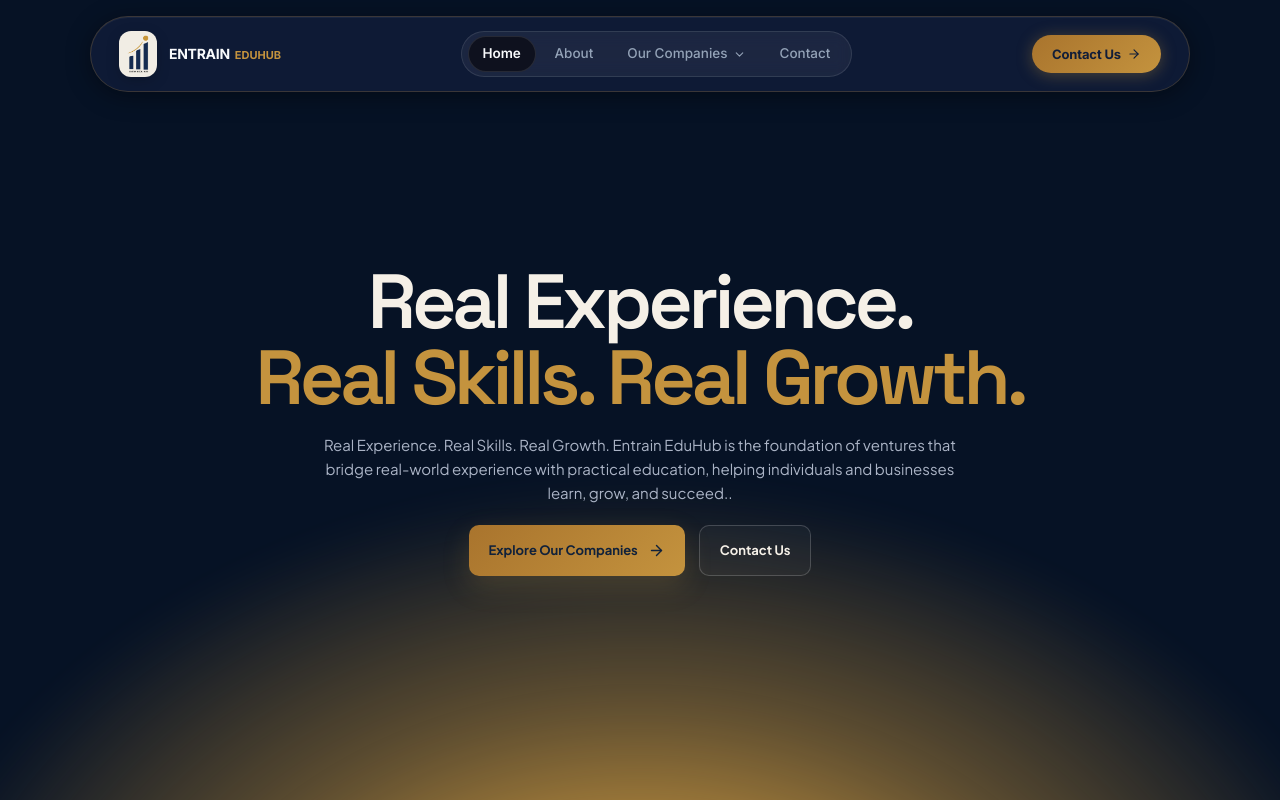
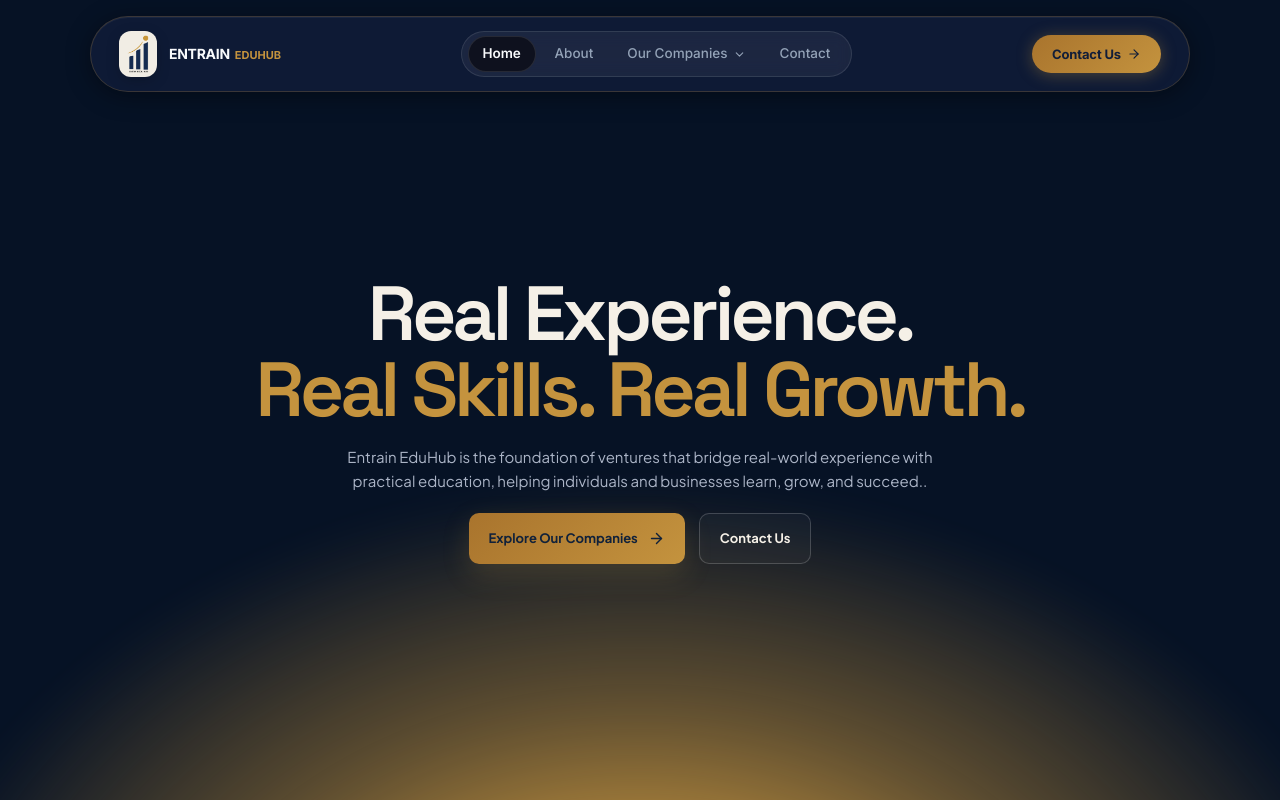
Before and after one commit to entrainaccademy/entraineduhub, a React (Vite) app: page / in a window 1280 px wide. Shown: the top 800 px of the page. Built offline with nearby package versions, Linux system fonts and the light colour scheme.

Commit message:
home page compeleted

```diff
--- a/src/components/HomeView.jsx
+++ b/src/components/HomeView.jsx
@@ -24,7 +24,7 @@
 );
 
 const COMPANY_INFO = {
-  tagline: 'Real Experience. Real Skills. Real Growth.',
+  // tagline: 'Real Experience. Real Skills. Real Growth.',
   overview: 'Entrain EduHub is the foundation of ventures that bridge real-world experience with practical education, helping individuals and businesses learn, grow, and succeed..',
   details: 'From culinary training to digital marketing education to organic growth strategy, Entrain EduHub equips learners and businesses with practical, industry-ready skills.',
   foundedYear: '🔲 [Year]',
```
